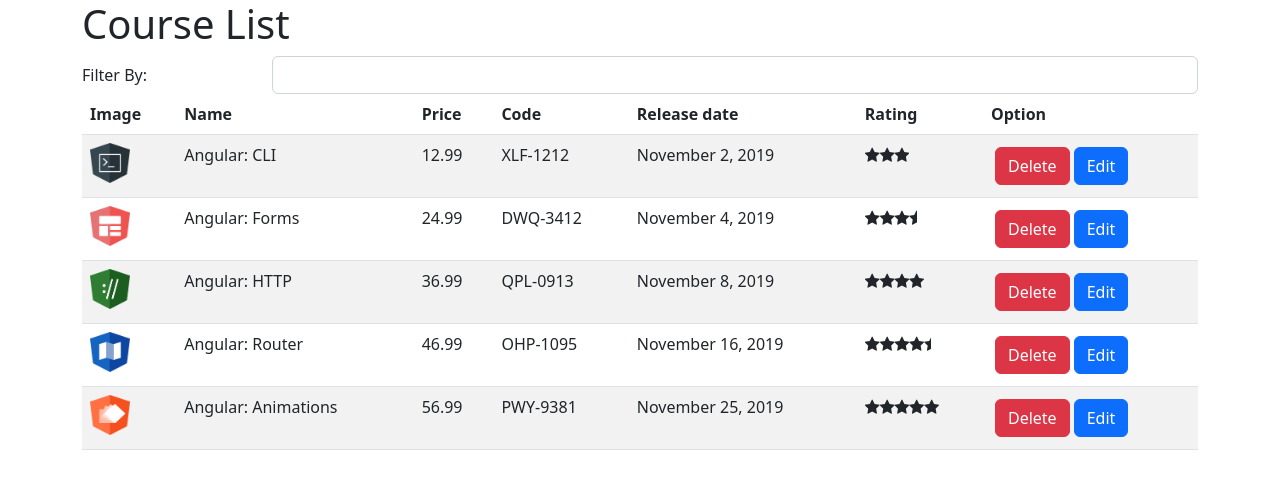
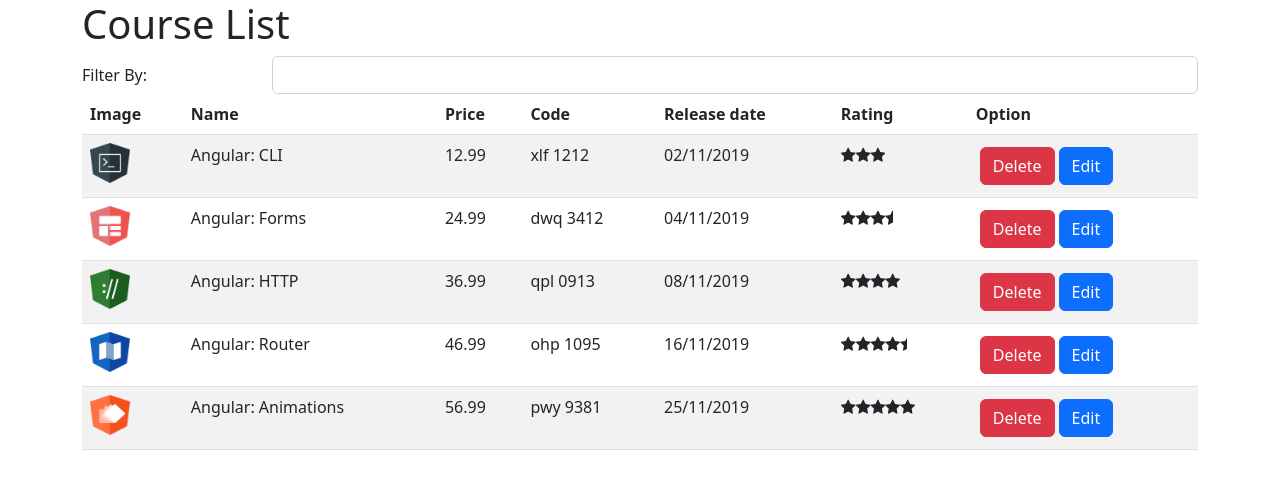
Before and after one commit to francelinom/course-manager, an Angular app: page / in a window 1280 px wide. Shown: the top 488 px of the page. Built offline with nearby package versions, Linux system fonts and the light colour scheme.

Commit message:
adicionando pipe de date, lowercase e implementando um pipe customizado

```diff
--- a/src/app/courses/course-list.component.html
+++ b/src/app/courses/course-list.component.html
@@ -27,8 +27,8 @@
       </td>
       <td>{{ course.name }}</td>
       <td>{{ course.price }}</td>
-      <td>{{ course.code }}</td>
-      <td>{{ course.releaseDate }}</td>
+      <td>{{ course.code! | lowercase | replace: "-":" " }}</td>
+      <td>{{ course.releaseDate | date: "dd/MM/yyyy" }}</td>
       <td>
         <app-star [rating]="course.rating!"></app-star>
       </td>
--- /dev/null
+++ b/src/app/pipe/replace.pipe.ts
@@ -0,0 +1,10 @@
+import { Pipe, PipeTransform } from '@angular/core';
+
+@Pipe({
+  name: 'replace',
+})
+export class ReplacePipe implements PipeTransform {
+  transform(value: string, char: string, valueToReplace: string) {
+    return value.replace(char, valueToReplace);
+  }
+}
```
Also changed, not shown: src/app/app.module.ts (+7 -1 lines).
